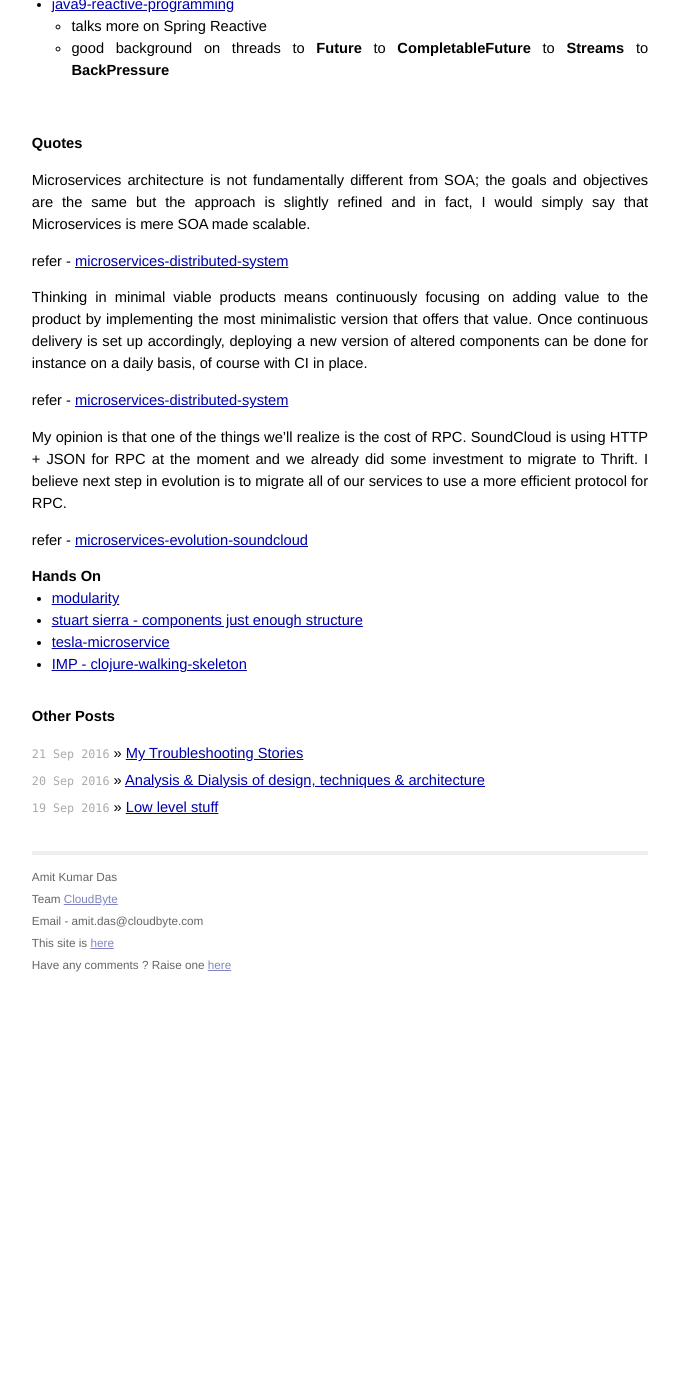
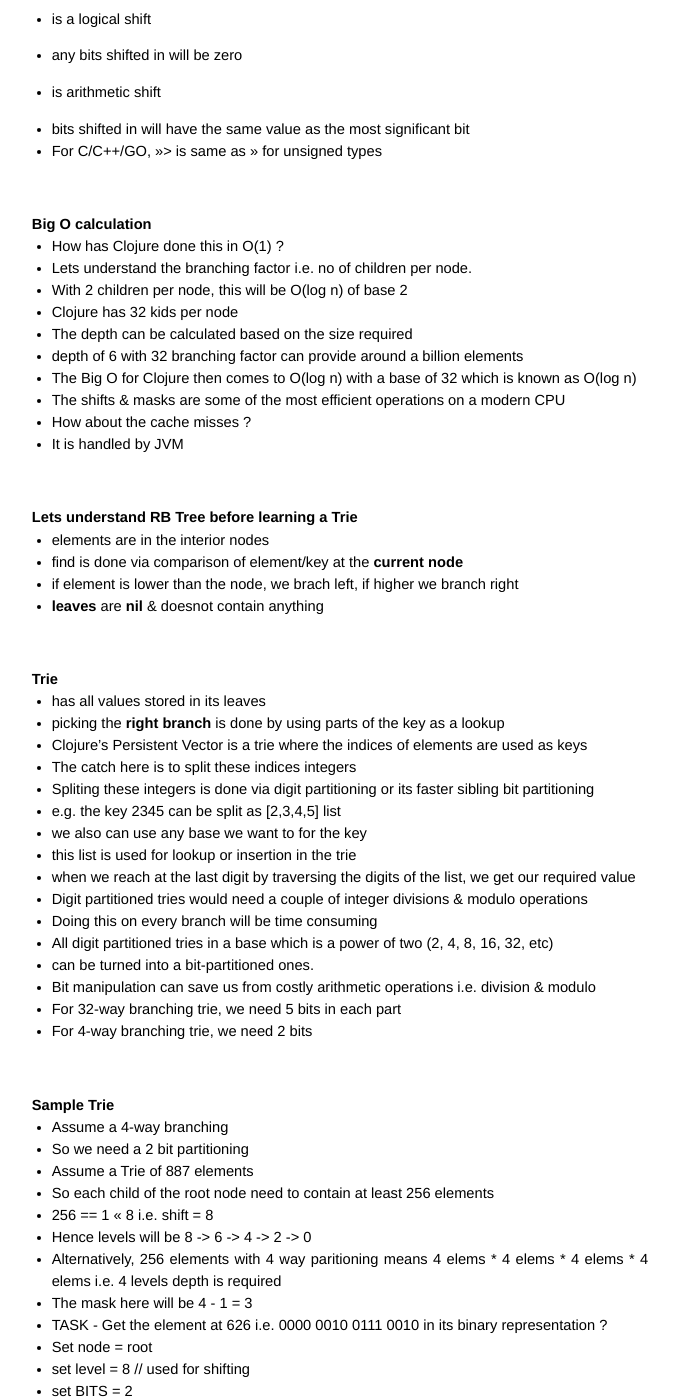
Before and after one commit to AmitKumarDas/amitkumardas.github.io, a Jekyll site: the page built from _posts/2016-09-10-architecture-and-design-curated-thoughts.md, in a window 1280 px wide and 1400 px high, scrolled down 4344 px. Shown: the whole window, without its empty margins (300-979 px from the left). Built offline with Jekyll 4.4.1, drawn with Linux system fonts in a browser that asks for light colours; before the commit the page ends 5332 px from its top, so only the background shows below that; some of the changed text lies outside the part shown.

Commit message:
Update 2016-09-10-architecture-and-design-curated-thoughts.md

```diff
--- a/_posts/2016-09-10-architecture-and-design-curated-thoughts.md
+++ b/_posts/2016-09-10-architecture-and-design-curated-thoughts.md
@@ -219,6 +219,85 @@ implementation of SWIM protocol.
 
 <br />
 
+#### >>> vs. >> in Java
+
+- >>> is a logical shift
+ - any bits shifted in will be zero
+- >> is arithmetic shift
+ - bits shifted in will have the same value as the most significant bit
+- For C/C++/GO, >>> is same as >> for unsigned types
+
+<br />
+
+#### Big O calculation
+
+- How has Clojure done this in O(1) ?
+- Lets understand the branching factor i.e. no of children per node.
+ - With 2 children per node, this will be O(log n) of base 2
+ - Clojure has 32 kids per node
+ - The depth can be calculated based on the size required
+ - depth of 6 with 32 branching factor can provide around a billion elements
+ - The Big O for Clojure then comes to O(log n) with a base of 32 which is known as O(log n)
+- The shifts & masks are some of the most efficient operations on a modern CPU
+ - How about the cache misses ?
+ - It is handled by JVM
+
+<br />
+
+#### Lets understand RB Tree before learning a Trie
+
+- elements are in the interior nodes
+- find is done via comparison of element/key at the **current node**
+ - if element is lower than the node, we brach left, if higher we branch right
+- **leaves** are **nil** & doesnot contain anything
+
+<br />
+
+#### Trie
+
+- has all values stored in its leaves
+- picking the **right branch** is done by using parts of the key as a lookup
+- Clojure's Persistent Vector is a trie where the indices of elements are used as keys
+ - The catch here is to split these indices integers
+ - Spliting these integers is done via digit partitioning or its faster sibling bit partitioning
+ - e.g. the key 2345 can be split as [2,3,4,5] list
+ - we also can use any base we want to for the key
+ - this list is used for lookup or insertion in the trie
+ - when we reach at the last digit by traversing the digits of the list, we get our required value
+- Digit partitioned tries would need a couple of integer divisions & modulo operations
+ - Doing this on every branch will be time consuming
+ - All digit partitioned tries in a base which is a power of two (2, 4, 8, 16, 32, etc)
+ - can be turned into a bit-partitioned ones.
+ - Bit manipulation can save us from costly arithmetic operations i.e. division & modulo
+ - For 32-way branching trie, we need 5 bits in each part
+ - For 4-way branching trie, we need 2 bits
+
+<br />
+
+#### Sample Trie
+
+- Assume a 4-way branching
+- So we need a 2 bit partitioning
+- Assume a Trie of 887 elements
+- So each child of the root node need to contain at least 256 elements
+ - 256 == 1 << 8 i.e. shift = 8
+ - Hence levels will be 8 -> 6 -> 4 -> 2 -> 0
+ - Alternatively, 256 elements with 4 way paritioning means 4 elems * 4 elems * 4 elems * 4 elems i.e. 4 levels depth is required
+- The mask here will be 4 - 1 = 3
+- TASK - Get the element at 626 i.e. 0000 0010 0111 0010 in its binary representation ?
+ - Set node = root
+ - set level = 8 // used for shifting
+ - set BITS = 2
+ - hop by levels
+ - logic::
+  - position = (key >>> level) & MASK
+  - node = node[position]
+  - level =- BITS
+  - loop till level = 0
+ - value = node[position]
+
+<br />
+
 ### Programming Styles
 
 - [java9-reactive-programming](https://www.infoq.com/presentations/java9-reactive-programming)
```
